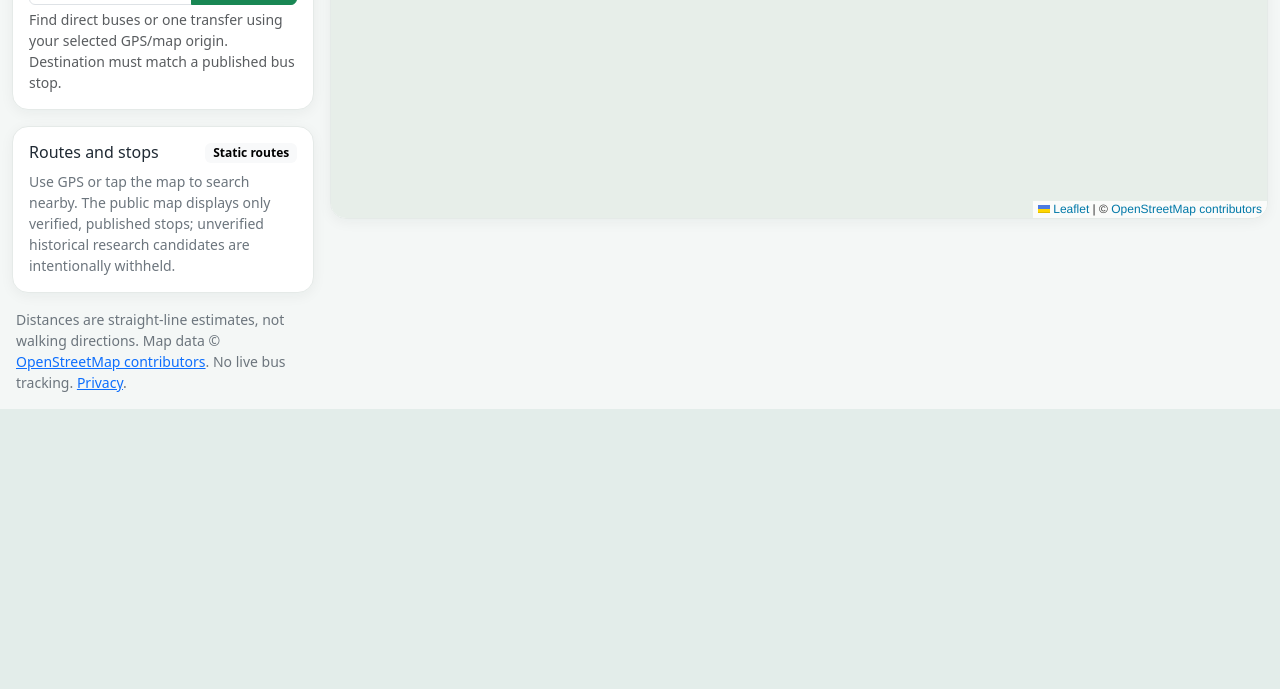
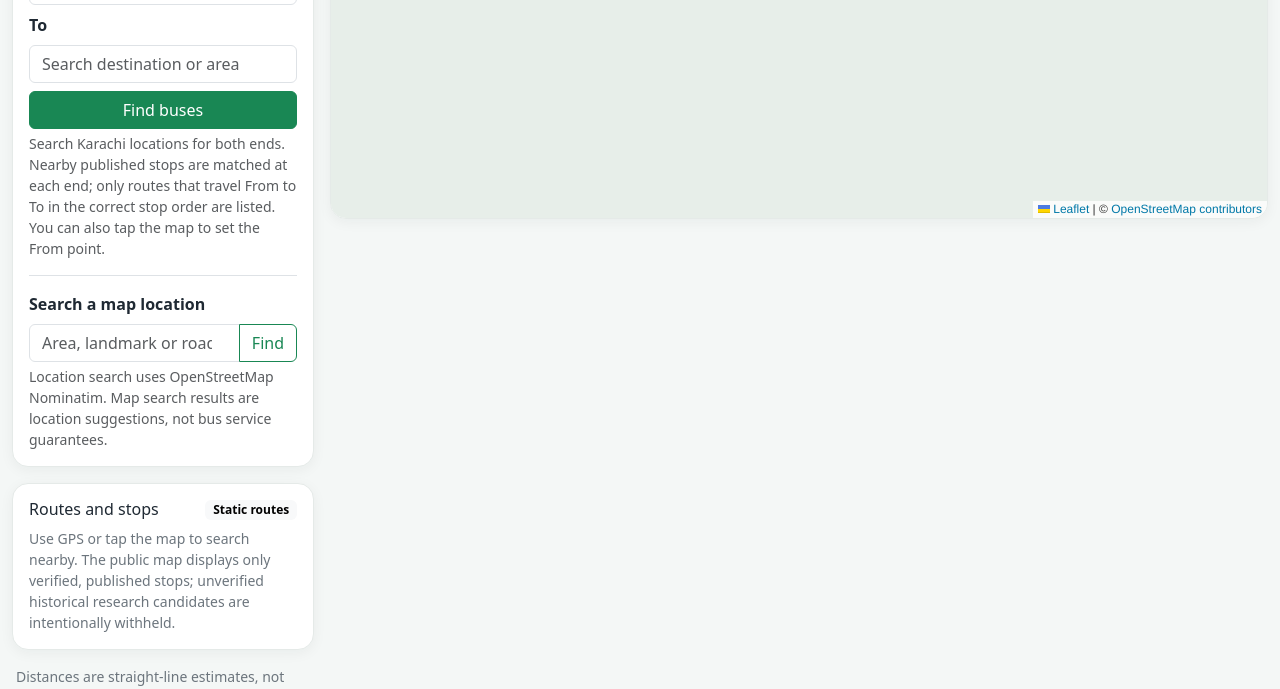
Before and after one commit to crystal-qazi/karachi-busses, a Flask app: template templates/public/index.html in a window 1280 px wide. Shown: the part 551-1240 px from the top of the page. Before the commit the page ends 960 px from the top, so only its background shows below. Run offline with Flask 3, Linux system fonts and the light colour scheme; the template is opened without the code that fills it, so the values that code supplies are empty; some libraries are stand-ins or nearby versions.

Commit message:
Add From To and map place search controls to public map

```diff
--- a/templates/public/index.html
+++ b/templates/public/index.html
@@ -42,12 +42,23 @@
             <button id="search-button" class="btn btn-outline-success" type="button">Search</button>
           </div>
           <div class="border-top mt-3 pt-3">
-            <label for="journey-destination" class="form-label fw-semibold">Plan a bus journey</label>
+            <label for="journey-from" class="form-label fw-semibold">From</label>
+            <input id="journey-from" class="form-control mb-2" type="search"
+                   placeholder="Search starting place or area" autocomplete="off" maxlength="100">
+            <label for="journey-to" class="form-label fw-semibold">To</label>
+            <input id="journey-to" class="form-control mb-2" type="search"
+                   placeholder="Search destination or area" autocomplete="off" maxlength="100">
+            <button id="journey-button" class="btn btn-success w-100" type="button">Find buses</button>
+            <div class="form-text">Search Karachi locations for both ends. Nearby published stops are matched at each end; only routes that travel From to To in the correct stop order are listed. You can also tap the map to set the From point.</div>
+          </div>
+          <div class="border-top mt-3 pt-3">
+            <label for="map-location-input" class="form-label fw-semibold">Search a map location</label>
             <div class="input-group">
-              <input id="journey-destination" class="form-control" type="search" placeholder="Destination stop or area" maxlength="100">
-              <button id="journey-button" class="btn btn-success" type="button">Find buses</button>
+              <input id="map-location-input" class="form-control" type="search"
+                     placeholder="Area, landmark or road in Karachi" autocomplete="off" maxlength="100">
+              <button id="map-location-button" class="btn btn-outline-success" type="button">Find</button>
             </div>
-            <div class="form-text">Find direct buses or one transfer using your selected GPS/map origin. Destination must match a published bus stop.</div>
+            <div class="form-text">Location search uses OpenStreetMap Nominatim. Map search results are location suggestions, not bus service guarantees.</div>
           </div>
         </section>
         <section class="panel p-3 mt-3">
```
